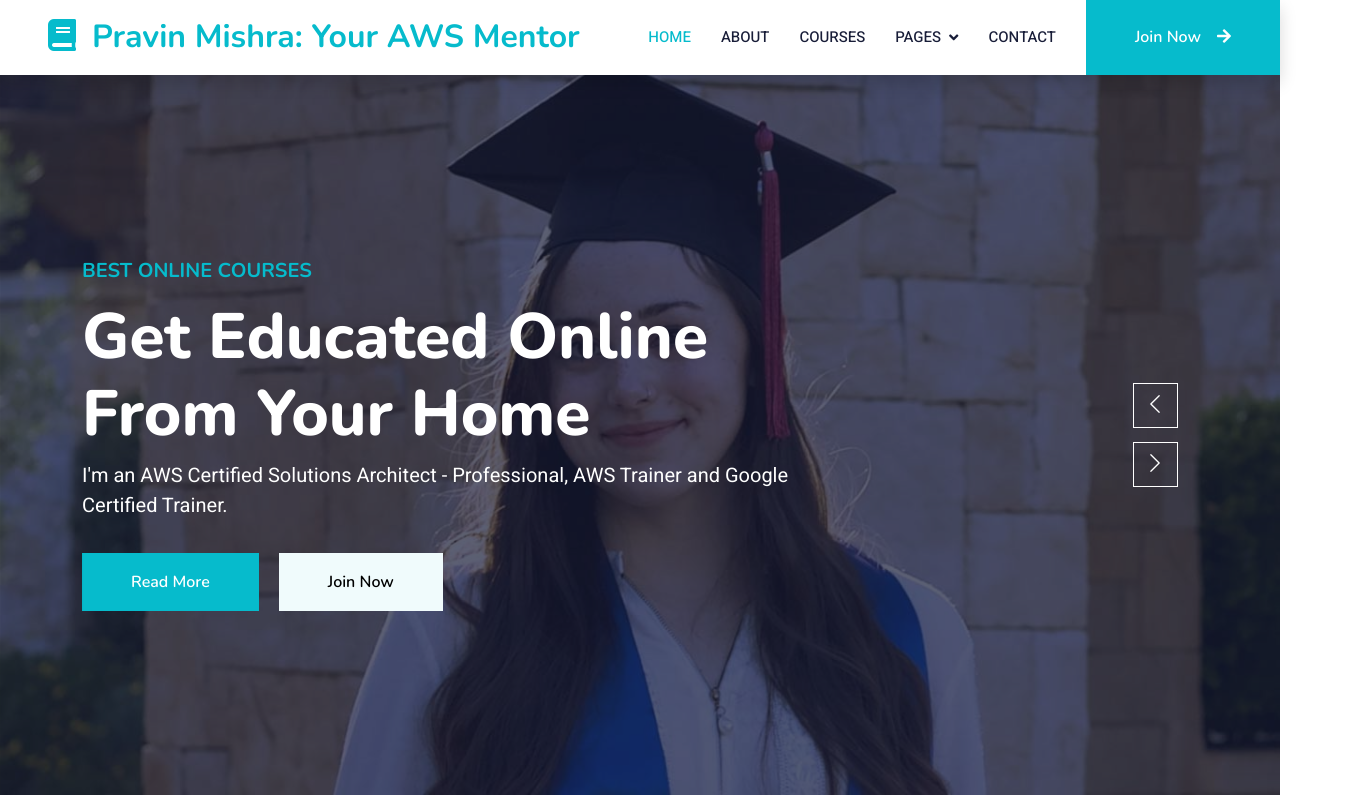
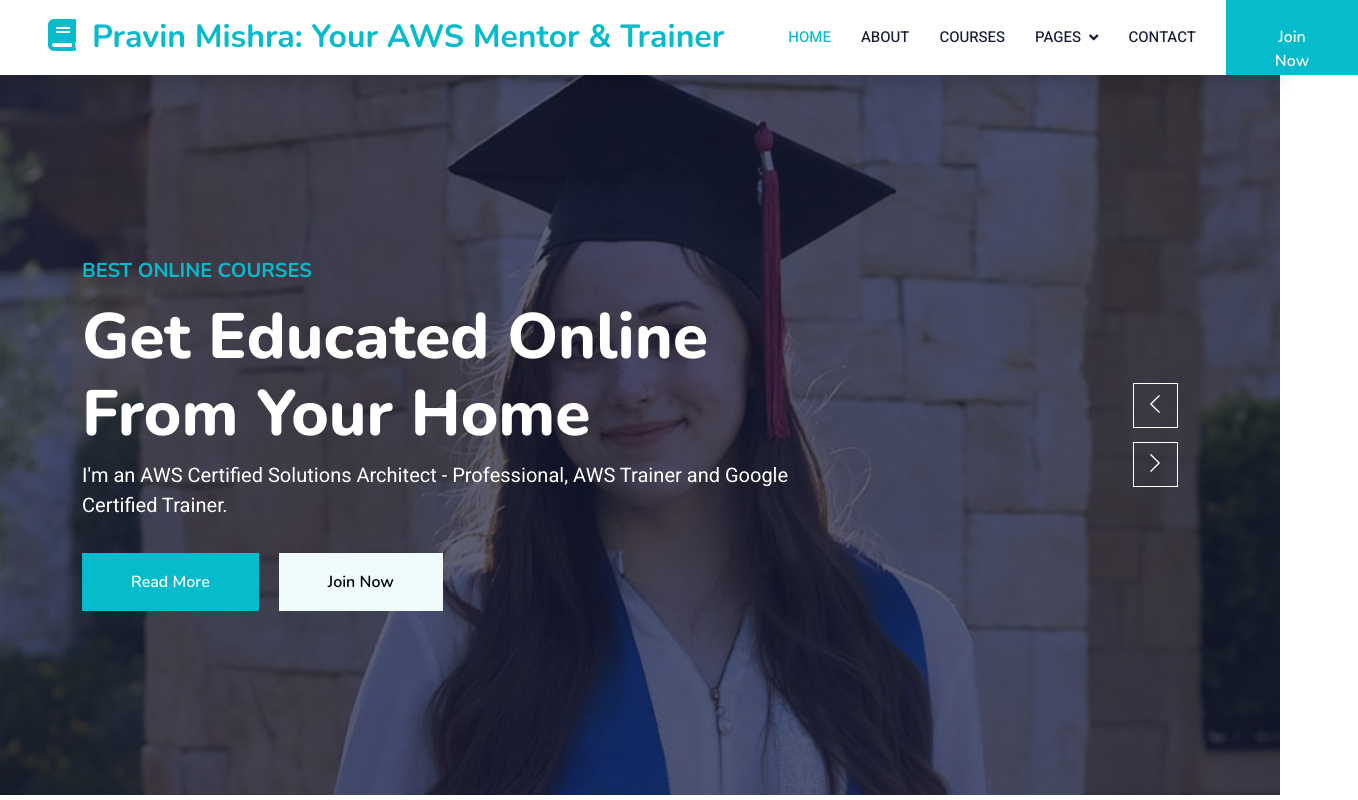
Before and after one commit to diatmpravin/pravinmishra.in, a plain HTML site: page index.html in a window 1280 px wide. Shown: the top 800 px of the page, 1358 px wide, since content can reach past the window. Drawn offline with nearby package versions, Linux system fonts and the light colour scheme.

Commit message:
updaed index

```diff
--- a/index.html
+++ b/index.html
@@ -44,7 +44,7 @@
     <!-- Navbar Start -->
     <nav class="navbar navbar-expand-lg bg-white navbar-light shadow sticky-top p-0">
         <a href="index.html" class="navbar-brand d-flex align-items-center px-4 px-lg-5">
-            <h2 class="m-0 text-primary"><i class="fa fa-book me-3"></i>Pravin Mishra: Your AWS Mentor</h2>
+            <h2 class="m-0 text-primary"><i class="fa fa-book me-3"></i>Pravin Mishra: Your AWS Mentor & Trainer</h2>
         </a>
         <button type="button" class="navbar-toggler me-4" data-bs-toggle="collapse" data-bs-target="#navbarCollapse">
             <span class="navbar-toggler-icon"></span>
```
